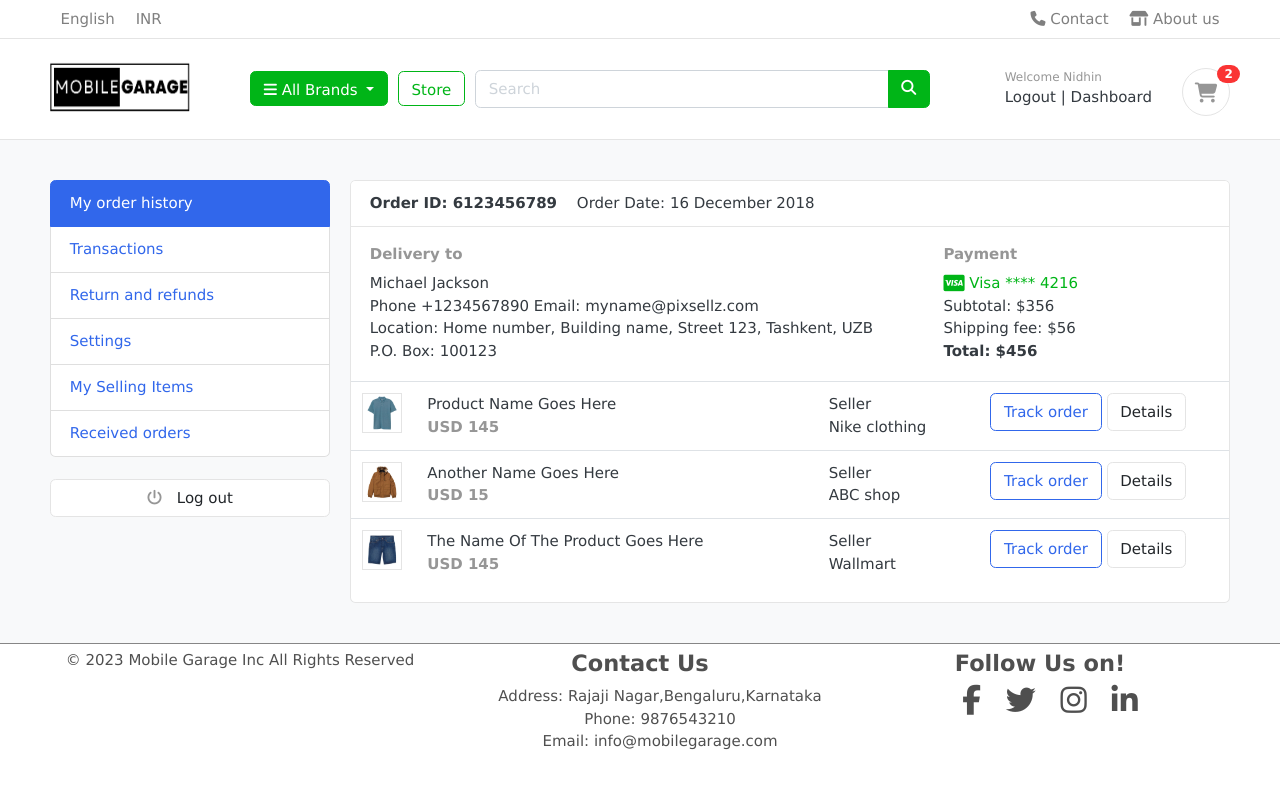
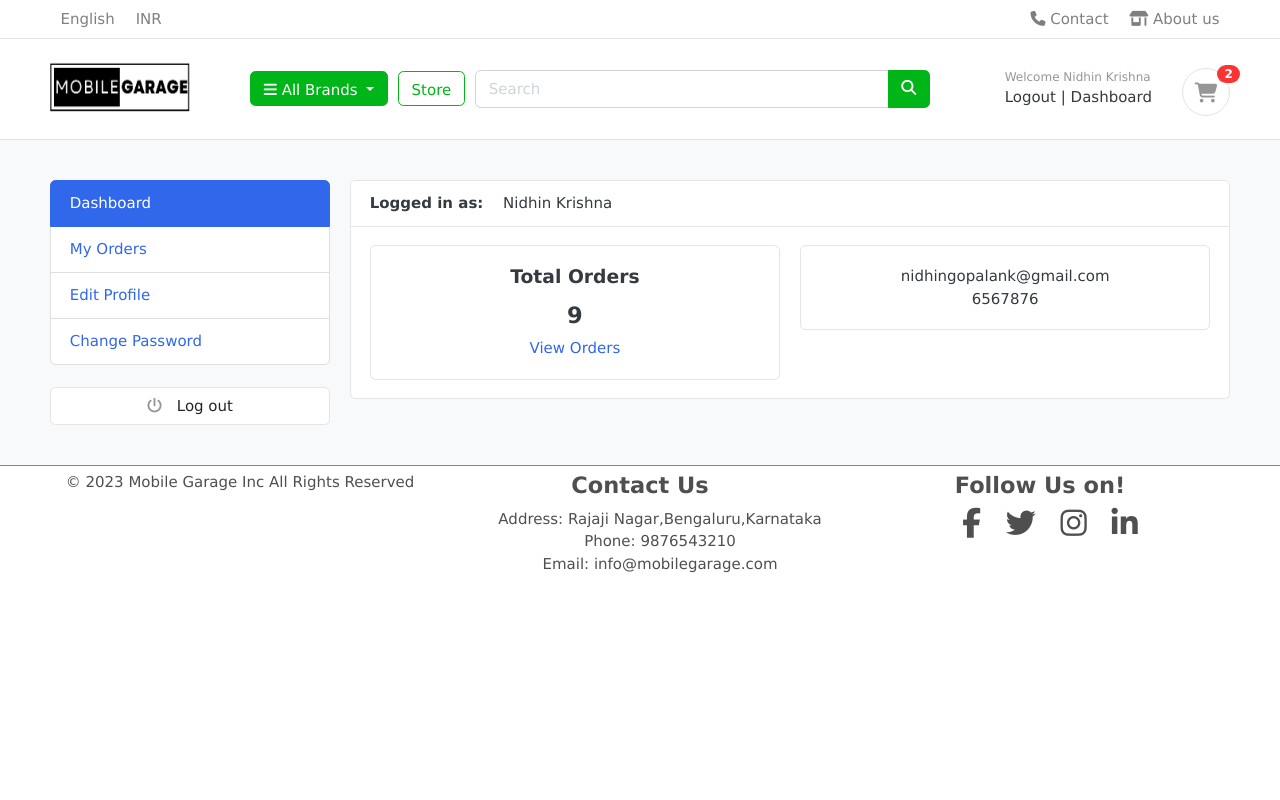
Before and after one commit to nidhinkrishna/Ecommerce, a Django app: page /accounts/ in a window 1280 px wide. Run offline with Django 4.2, Linux system fonts and the light colour scheme; a user stored in the database is signed in; data comes from the database, SQL or seed files in the repository; both versions use the stored data as it was after the commit; some libraries are stand-ins or nearby versions; some web fonts are replaced.

Commit message:
dashboard  done

```diff
--- a/Ecom/accounts/models.py
+++ b/Ecom/accounts/models.py
@@ -14,3 +14,19 @@
 
     def __str__(self):
         return self.email
+
+
+class UserProfile(models.Model):
+    user = models.OneToOneField(Account, on_delete=models.CASCADE)
+    address_line_1 = models.CharField(blank=True, max_length=100)
+    address_line_2 = models.CharField(blank=True, max_length=100)
+
+    city = models.CharField(blank=True, max_length=20)
+    state = models.CharField(blank=True, max_length=20)
+    country = models.CharField(blank=True, max_length=20)
+
+    def __str__(self):
+        return self.user.first_name
+
+    def full_address(self):
+        return f'{self.address_line_1} {self.address_line_2}'
--- a/Ecom/accounts/templates/accounts/dashboard.html
+++ b/Ecom/accounts/templates/accounts/dashboard.html
@@ -9,85 +9,40 @@
 
     <div class="container">
         <div class="row">
-        <aside class="col-md-3">
-            <!--   SIDEBAR   -->
-            <ul class="list-group">
-                <a class="list-group-item active" href="#"> My order history </a>
-                <a class="list-group-item" href="#"> Transactions </a>
-                <a class="list-group-item" href="#"> Return and refunds </a>
-                <a class="list-group-item" href="#">Settings </a>
-                <a class="list-group-item" href="#"> My Selling Items </a>
-                <a class="list-group-item" href="#"> Received orders </a>
-            </ul>
-            <br>
-            <a class="btn btn-light btn-block" href="{% url 'logout' %}"> <i class="fa fa-power-off"></i> <span class="text">Log out</span> </a>
-            <!--   SIDEBAR .//END   -->
-        </aside>
+
+            {% include 'base/includes/dashboard_sidebar.html' %}
+
         <main class="col-md-9">
             <article class="card">
             <header class="card-header">
-                <strong class="d-inline-block mr-3">Order ID: 6123456789</strong>
-                <span>Order Date: 16 December 2018</span>
+                <strong class="d-inline-block mr-3">Logged in as:</strong>
+                <span>{{user.first_name}} {{user.last_name}}</span>
             </header>
             <div class="card-body">
                 <div class="row">
-                    <div class="col-md-8">
-                        <h6 class="text-muted">Delivery to</h6>
-                        <p>Michael Jackson <br>
-                        Phone +1234567890 Email: myname@pixsellz.com <br>
-                        Location: Home number, Building name, Street 123,  Tashkent, UZB <br>
-                        P.O. Box: 100123
-                         </p>
+
+                <div class="col-md-6">
+                    <div class="card" style="text-align:center;">
+                        <div class="card-body">
+                            <h5 class="card-title">Total Orders</h5>
+                            <h4>{{orders_count}}</h4>
+                            <a href="{% url 'my_orders' %}">View Orders</a>
+                        </div>
                     </div>
-                    <div class="col-md-4">
-                        <h6 class="text-muted">Payment</h6>
-                        <span class="text-success">
-                            <i class="fab fa-lg fa-cc-visa"></i>
-                            Visa  **** 4216
-                        </span>
-                        <p>Subtotal: $356 <br>
-                         Shipping fee:  $56 <br>
-                         <span class="b">Total:  $456 </span>
-                        </p>
+                </div>
+                <div class="col-md-6">
+                    <div class="card" style="text-align:center;">
+                        <div class="card-body">
+
+                            <p class="mb-0">{{user.email}}</p>
+                            <p>{{user.mobile_no}}</p>
+                        </div>
                     </div>
+                </div>
                 </div> <!-- row.// -->
             </div> <!-- card-body .// -->
             <div class="table-responsive">
-            <table class="table table-hover">
-                <tr>
-                    <td width="65">
-                        <img src="../images/items/1.jpg" class="img-xs border">
-                    </td>
-                    <td>
-                        <p class="title mb-0">Product name goes here </p>
-                        <var class="price text-muted">USD 145</var>
-                    </td>
-                    <td> Seller <br> Nike clothing </td>
-                    <td width="250"> <a href="#" class="btn btn-outline-primary">Track order</a> <a href="#" class="btn btn-light"> Details </a> </td>
-                </tr>
-                <tr>
-                    <td>
-                        <img src="../images/items/2.jpg" class="img-xs border">
-                    </td>
-                    <td>
-                        <p class="title mb-0">Another name goes here </p>
-                        <var class="price text-muted">USD 15</var>
-                    </td>
-                    <td> Seller <br> ABC shop </td>
-                    <td> <a href="#" class="btn btn-outline-primary">Track order</a> <a href="#" class="btn btn-light"> Details </a> </td>
-                </tr>
-                <tr>
-                    <td>
-                        <img src="../images/items/3.jpg" class="img-xs border">
-                    </td>
-                    <td>
-                        <p class="title mb-0">The name of the product  goes here </p>
-                        <var class="price text-muted">USD 145</var>
-                    </td>
-                    <td> Seller <br> Wallmart </td>
-                    <td> <a href="#" class="btn btn-outline-primary">Track order</a> <a href="#" class="btn btn-light"> Details </a> </td>
-                </tr>
-            </table>
+
             </div> <!-- table-responsive .end// -->
             </article> <!-- order-group.// -->
         </main>
--- a/Ecom/accounts/urls.py
+++ b/Ecom/accounts/urls.py
@@ -9,10 +9,16 @@
     path('logout/',views.logoutfunc,name='logout'),
     path('dashboard/',views.dashboard,name='dashboard'),
     path('',views.dashboard,name='dashboard'),
+    path('my_orders/', views.my_orders, name='my_orders'),
+    path('edit_profile/', views.edit_profile, name='edit_profile'),
+    path('order_detail/<int:order_id>/', views.order_detail, name='order_detail'),
+
+
     path('reset_password/',auth_views.PasswordResetView.as_view(template_name='accounts/reset_password.html'),name='reset_password'),
     path('reset_password_sent/',auth_views.PasswordResetDoneView.as_view(template_name='accounts/reset_done.html'),name='password_reset_done'),
     path('reset/<uidb64>/<token>/',auth_views.PasswordResetConfirmView.as_view(template_name='accounts/reset_confirm.html'),name='password_reset_confirm'),
     path('reset_password_complete/',auth_views.PasswordResetCompleteView.as_view(template_name='accounts/reset_complete.html'),name='password_reset_complete'),
+
     path('change_password/',auth_views.PasswordChangeView.as_view(template_name='accounts/passwordchange.html'),name='password_change'),
     path('change_password_done',auth_views.PasswordChangeDoneView.as_view(template_name='accounts/passwordchangedone.html'),name='password_change_done'),
 
--- a/Ecom/accounts/views.py
+++ b/Ecom/accounts/views.py
@@ -1,5 +1,5 @@
-from django.shortcuts import render,redirect
-from . forms import RegistrationForm
+from django.shortcuts import render,redirect,get_object_or_404
+from . forms import *
 from django.contrib.auth import login,logout,authenticate
 from django.contrib.auth.decorators import login_required
 from django.contrib import messages
@@ -7,6 +7,8 @@
 from cart.models import Cart,CartItem
 from cart.views import _cart_id
 import requests
+from orders.models import Order,OrderProduct
+from .models import UserProfile
 
 
 # Create your views here.
@@ -76,6 +78,63 @@
 
 @login_required(login_url='login')
 def dashboard(request):
+    orders = Order.objects.order_by('-created_at').filter(user_id=request.user.id, is_ordered=True)
+    orders_count = orders.count()
+
+    userprofile = UserProfile.objects.get(user_id=request.user.id)
+    context = {
+        'orders_count': orders_count,
+        'userprofile': userprofile,
+    }
+    return render(request, 'accounts/dashboard.html', context)
 
 
-    return render(request,'accounts/dashboard.html')
+
+
+
+
+
+@login_required(login_url='login')
+def my_orders(request):
+    orders = Order.objects.filter(user=request.user, is_ordered=True).order_by('-created_at')
+    context = {
+        'orders': orders,
+    }
+    return render(request, 'accounts/my_orders.html', context)
+
+
+def edit_profile(request):
+    userprofile = get_object_or_404(UserProfile, user=request.user)
+    if request.method == 'POST':
+        user_form = UserForm(request.POST, instance=request.user)
+        profile_form = UserProfileForm(request.POST, request.FILES, instance=userprofile)
+        if user_form.is_valid() and profile_form.is_valid():
+            user_form.save()
+            profile_form.save()
+            messages.success(request, 'Your profile has been updated.')
+            return redirect('edit_profile')
+    else:
+        user_form = UserForm(instance=request.user)
+        profile_form = UserProfileForm(instance=userprofile)
+    context = {
+        'user_form': user_form,
+        'profile_form': profile_form,
+        'userprofile': userprofile,
+    }
+    return render(request, 'accounts/edit_profile.html', context)
+
+
+@login_required(login_url='login')
+def order_detail(request, order_id):
+    order_detail = OrderProduct.objects.filter(order__order_number=order_id)
+    order = Order.objects.get(order_number=order_id)
+    subtotal = 0
+    for i in order_detail:
+        subtotal += i.product_price * i.quantity
+
+    context = {
+        'order_detail': order_detail,
+        'order': order,
+        'subtotal': subtotal,
+    }
+    return render(request, 'accounts/order_detail.html', context)
--- /dev/null
+++ b/Ecom/base/templates/base/includes/dashboard_sidebar.html
@@ -0,0 +1,13 @@
+<aside class="col-md-3">
+    <!--   SIDEBAR   -->
+    <ul class="list-group">
+        <a class="list-group-item {% if '/accounts/' == request.path %}active{% endif %}" href="{% url 'dashboard' %}"> Dashboard </a>
+        <a class="list-group-item {% if '/my_orders/' in request.path %}active{% endif %}" href="{% url 'my_orders' %}"> My Orders </a>
+        <a class="list-group-item {% if '/edit_profile/' in request.path %}active{% endif %}" href="{% url 'edit_profile' %}"> Edit Profile </a>
+        <a class="list-group-item {% if '/change_password/' in request.path %}active{% endif %}" href="{% url 'password_change' %}"> Change Password </a>
+
+    </ul>
+    <br>
+    <a class="btn btn-light btn-block" href="{% url 'logout' %}"> <i class="fa fa-power-off"></i> <span class="text">Log out</span> </a>
+    <!--   SIDEBAR .//END   -->
+</aside>
--- a/Ecom/base/templates/base/includes/navbar.html
+++ b/Ecom/base/templates/base/includes/navbar.html
@@ -70,7 +70,7 @@
                     <div class="d-flex justify-content-end mb-3 mb-lg-0">
                         {% if request.user.is_authenticated %}
                         <div class="widget-header">
-                            <small class="title text-muted">Welcome {{user.first_name|capfirst}}</small>
+                            <small class="title text-muted">Welcome {{user.first_name|capfirst}} {{user.last_name|capfirst}}</small>
                             <div class='reg-div'>
                                 <a href="{% url 'logout' %}" class='reg-div'>Logout</a> <span class="dark-transp"> | </span>
                                 <a href="{% url 'dashboard' %}" class='reg-div'>Dashboard</a>
```
Also changed, not shown: Ecom/accounts/admin.py (+11 -2 lines), Ecom/accounts/forms.py (+23 -1 lines), Ecom/accounts/templates/accounts/edit_profile.html (added, +74 -0 lines), Ecom/accounts/templates/accounts/my_orders.html (added, +57 -0 lines), Ecom/accounts/templates/accounts/order_detail.html (added, +102 -0 lines), Ecom/accounts/templates/accounts/passwordchange.html (+16 -0 lines), Ecom/accounts/templates/accounts/passwordchangedone.html (+12 -0 lines), Ecom/accounts/migrations/0004_userprofile.py (added), Ecom/db.sqlite3.
